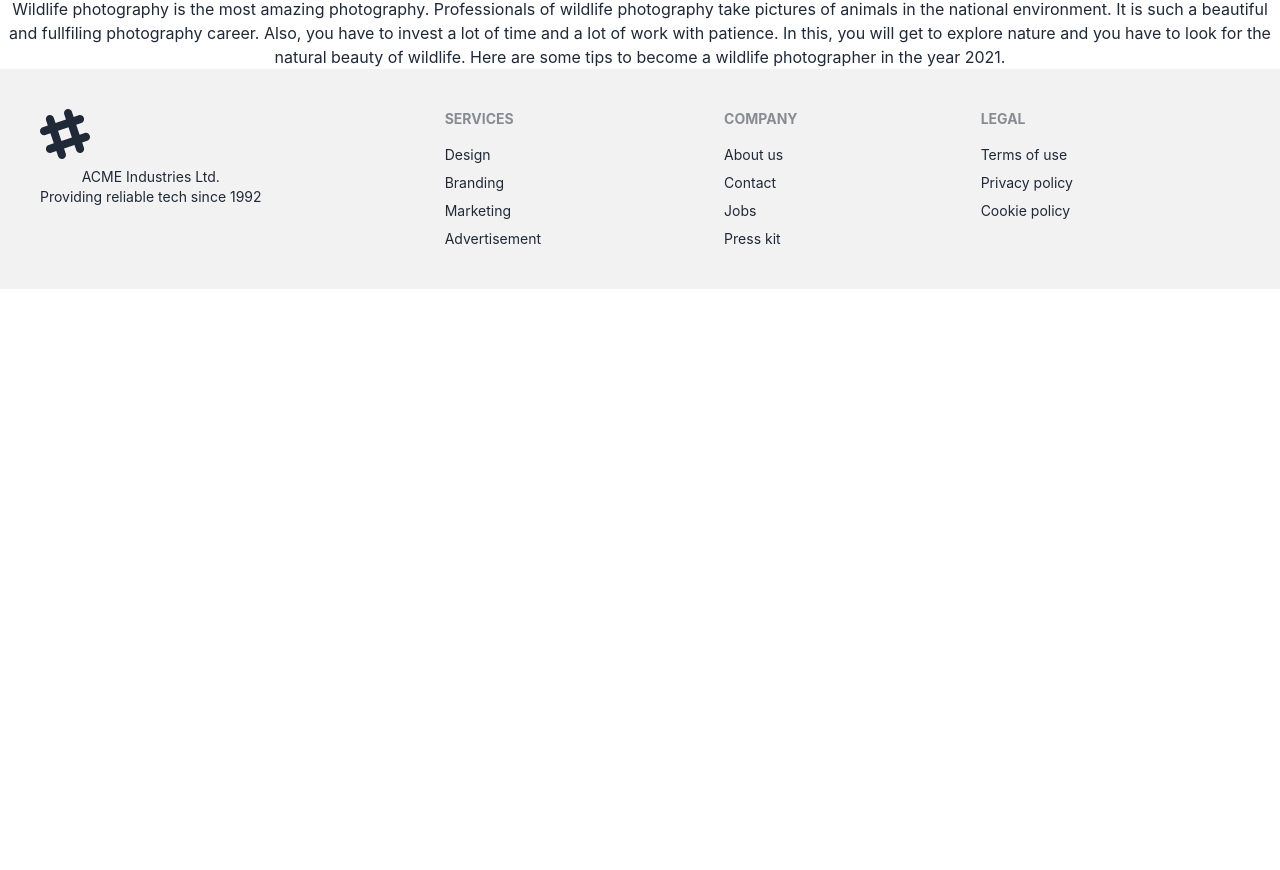
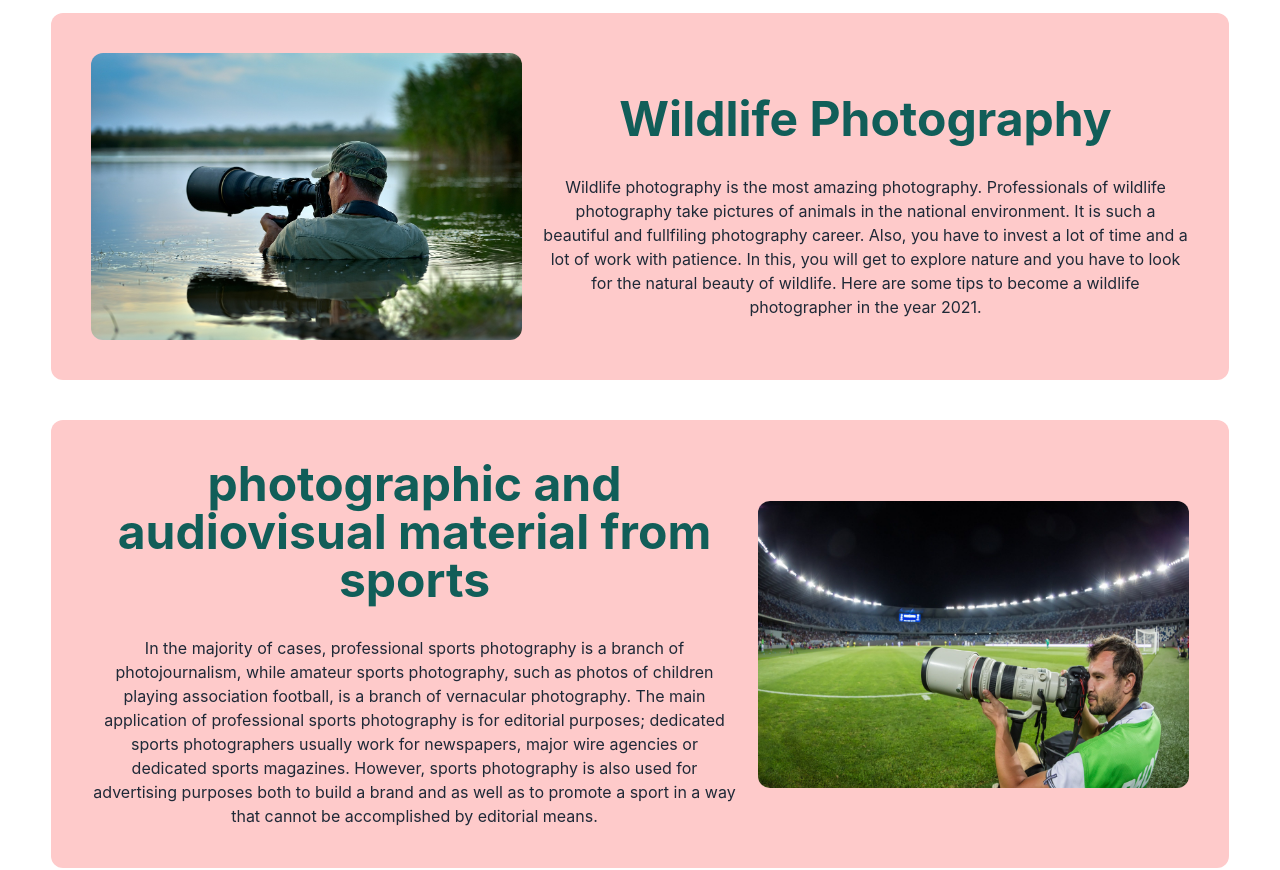
Before and after one commit to sayeedhossain2/sports-photographer-client-repo, a React (Create React App) app: page / in a window 1280 px wide. Shown: the part 823-1693 px from the top of the page. Before the commit the page ends 1112 px from the top, so only its background shows below. Built offline with nearby package versions, Linux system fonts and the light colour scheme; no server answers.

Commit message:
extra blog section added home page

```diff
--- a/src/Pages/Home/ExtraSection/ExtraSection.js
+++ b/src/Pages/Home/ExtraSection/ExtraSection.js
@@ -1,18 +1,52 @@
 import React from "react";
+import img2 from "../../../assets/home/img2.jpg";
+import img3 from "../../../assets/home/img3.jpeg";
 
 const ExtraSection = () => {
   return (
-    <div>
-      <h1>Wildlife photography </h1>
-      <p>
-        Wildlife photography is the most amazing photography. Professionals of
-        wildlife photography take pictures of animals in the national
-        environment. It is such a beautiful and fullfiling photography career.
-        Also, you have to invest a lot of time and a lot of work with patience.
-        In this, you will get to explore nature and you have to look for the
-        natural beauty of wildlife. Here are some tips to become a wildlife
-        photographer in the year 2021.
-      </p>
+    <div className="my-10">
+      <div className=" md:w-[92vw] mx-auto rounded-xl  flex justify-center items-center gap-5 grid md:grid-cols-[2fr_3fr] mt-10 bg-red-200 p-10">
+        <div>
+          <img className="rounded-xl" src={img2} alt="" />
+        </div>
+        <div className="mt-5">
+          <h1 className="text-5xl mb-8 font-bold text-teal-800">
+            Wildlife Photography{" "}
+          </h1>
+          <p>
+            Wildlife photography is the most amazing photography. Professionals
+            of wildlife photography take pictures of animals in the national
+            environment. It is such a beautiful and fullfiling photography
+            career. Also, you have to invest a lot of time and a lot of work
+            with patience. In this, you will get to explore nature and you have
+            to look for the natural beauty of wildlife. Here are some tips to
+            become a wildlife photographer in the year 2021.
+          </p>
+        </div>
+      </div>
+
+      <div className="md:w-[92vw] mx-auto rounded-xl   flex justify-center items-center gap-5 grid md:grid-cols-[3fr_2fr] mt-10 bg-red-200 p-10">
+        <div>
+          <h1 className="text-5xl mb-8 font-bold text-teal-800">
+            photographic and audiovisual material from sports
+          </h1>
+          <p>
+            In the majority of cases, professional sports photography is a
+            branch of photojournalism, while amateur sports photography, such as
+            photos of children playing association football, is a branch of
+            vernacular photography. The main application of professional sports
+            photography is for editorial purposes; dedicated sports
+            photographers usually work for newspapers, major wire agencies or
+            dedicated sports magazines. However, sports photography is also used
+            for advertising purposes both to build a brand and as well as to
+            promote a sport in a way that cannot be accomplished by editorial
+            means.
+          </p>
+        </div>
+        <div>
+          <img className="rounded-xl" src={img3} alt="" />
+        </div>
+      </div>
     </div>
   );
 };
--- a/src/Shared/Footer/Footer.js
+++ b/src/Shared/Footer/Footer.js
@@ -17,9 +17,9 @@ const Footer = () => {
           <path d="M22.672 15.226l-2.432.811.841 2.515c.33 1.019-.209 2.127-1.23 2.456-1.15.325-2.148-.321-2.463-1.226l-.84-2.518-5.013 1.677.84 2.517c.391 1.203-.434 2.542-1.831 2.542-.88 0-1.601-.564-1.86-1.314l-.842-2.516-2.431.809c-1.135.328-2.145-.317-2.463-1.229-.329-1.018.211-2.127 1.231-2.456l2.432-.809-1.621-4.823-2.432.808c-1.355.384-2.558-.59-2.558-1.839 0-.817.509-1.582 1.327-1.846l2.433-.809-.842-2.515c-.33-1.02.211-2.129 1.232-2.458 1.02-.329 2.13.209 2.461 1.229l.842 2.515 5.011-1.677-.839-2.517c-.403-1.238.484-2.553 1.843-2.553.819 0 1.585.509 1.85 1.326l.841 2.517 2.431-.81c1.02-.33 2.131.211 2.461 1.229.332 1.018-.21 2.126-1.23 2.456l-2.433.809 1.622 4.823 2.433-.809c1.242-.401 2.557.484 2.557 1.838 0 .819-.51 1.583-1.328 1.847m-8.992-6.428l-5.01 1.675 1.619 4.828 5.011-1.674-1.62-4.829z"></path>
         </svg>
         <p>
-          ACME Industries Ltd.
+          <span className="text-xl"> Sports Photography </span> Industries Ltd.
           <br />
-          Providing reliable tech since 1992
+          Providing reliable tech since 1922
         </p>
       </div>
       <div>
```
Also changed, not shown: src/assets/home/img1.jpg (deleted), src/assets/home/img3.jpeg (added).
